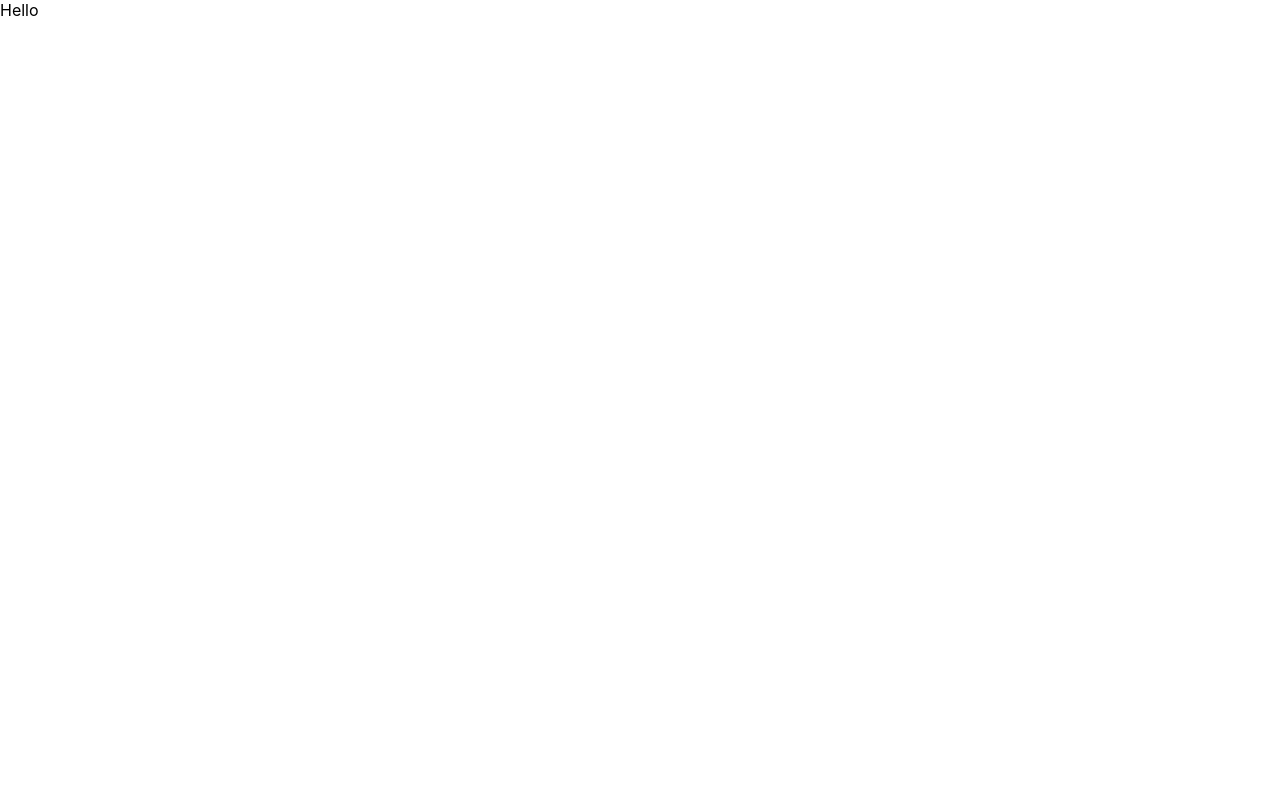
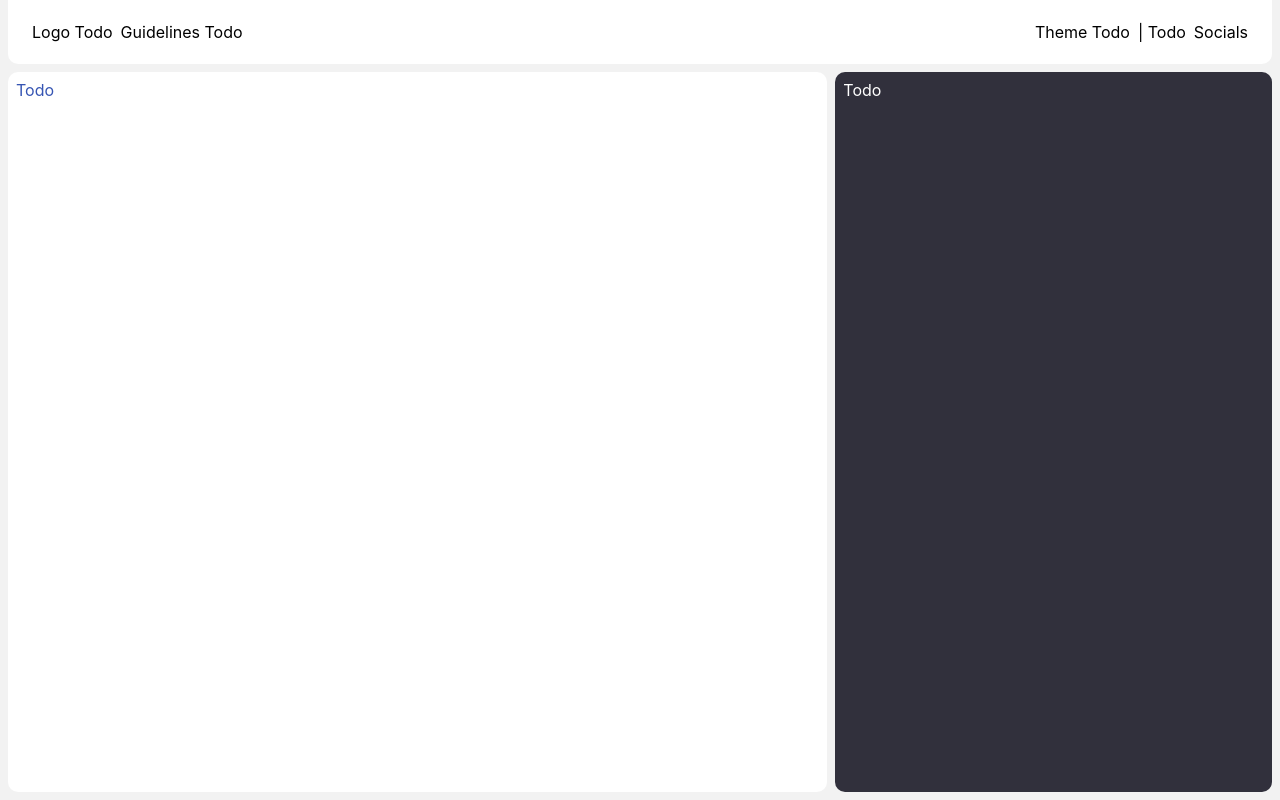
Before and after one commit to KalenskyyAlex/omni-com, a React (Create React App) app: page /sandbox in a window 1280 px wide. Built offline with nearby package versions, Linux system fonts and the light colour scheme.

Commit message:
basic layout of editor

```diff
--- a/src/Sandbox.tsx
+++ b/src/Sandbox.tsx
@@ -1,9 +1,29 @@
+import './index.css';
+
 function Sandbox() {
-  return (
-    <div>
-      Hello
-    </div>
-  );
+    return (
+        <div className="vertical-group">
+            <nav>
+                <div className="horizontal-group">
+                    <div>Logo Todo</div>
+                    <div>Guidelines Todo</div>
+                </div>
+                <div className="horizontal-group">
+                    <div>Theme Todo</div>
+                    <div>| Todo</div>
+                    <div>Socials</div>
+                </div>
+            </nav>
+            <div className="editor-container">
+                <div className="code-space">
+                    Todo
+                </div>
+                <div className="terminal">
+                    Todo
+                </div>
+            </div>
+        </div>
+    );
 }
 
 export default Sandbox;
--- a/src/index.css
+++ b/src/index.css
@@ -1,3 +1,67 @@
+html{
+  --terminal-green: #11D181;
+  --terminal-red: #F04343;
+  --terminal-neutral: #E0E6F9;
+  --terminal-accent: #3655B3;
+  --terminal-background: #31303C;
+  --terminal-text-normal: #E0E6F9;
+
+  --code-keyword: #3655B3;
+  --code-library: #3655B3;
+  --code-operator: #3655B3;
+  --code-function: #FB902E;
+  --code-string: #11D181;
+  --code-variable: #F04343;
+
+  height: 100%;
+}
+
+#root{
+  height: 100%;
+}
+
+#root > *{
+  height: 100%;
+}
+
+code {
+  font-family: source-code-pro, Menlo, Monaco, Consolas, 'Courier New',
+  monospace;
+}
+
+[theme="dark"] {
+  --code-outline: #E0E6F9;
+  --code-background: #101A36;
+  --nav-background: #101A36;
+  --code-text-primary: #101A36;
+  --code-text-secondary: #3655B3;
+  --code-tab-primary: #E0E6F9;
+  --code-tab-secondary: #A6BCFF;
+  --text-primary: #E0E6F9;
+  --background: #0E1730;
+
+  --logo-primary: #E0E6F9;
+  --logo-secondary: rgba(0, 0, 0, 0);
+  --logo-tertiary: #FFFFFF;
+  --logo-quaternary: #3655B3;
+}
+
+[theme="light"] {
+  --code-outline: #3655B3;
+  --code-background: #FFFFFF;
+  --nav-background: #FFFFFF;
+  --code-text-primary: #FFFFFF;
+  --code-text-secondary: #3655B3;
+  --code-tab-primary: #3655B3;
+  --code-tab-secondary: #D3DEFF;
+  --text-primary: #3655B3;
+  --background: #F2F2F2;
+  --logo-primary: #3655B3;
+  --logo-secondary: #D3DEFF;
+  --logo-tertiary: #FFFFFF;
+  --logo-quaternary: #A6BCFF;
+}
+
 body {
   margin: 0;
   font-family: -apple-system, BlinkMacSystemFont, 'Segoe UI', 'Roboto', 'Oxygen',
@@ -5,9 +69,65 @@ body {
     sans-serif;
   -webkit-font-smoothing: antialiased;
   -moz-osx-font-smoothing: grayscale;
+
+  background-color: var(--background);
+  height: 100%;
 }
 
-code {
-  font-family: source-code-pro, Menlo, Monaco, Consolas, 'Courier New',
-    monospace;
+nav {
+  display: flex;
+  justify-content: space-between;
+  align-items: center;
+
+  border-radius: 0 0 10px 10px;
+  padding: 0 24px 0 24px;
+  margin: 0 8px 0 8px;
+  background-color: var(--nav-background);
+  min-height: 64px;
 }
+
+nav > div {
+  display: inline-block;
+}
+
+.horizontal-group{
+  display: flex;
+  justify-content: space-between;
+  gap: 8px;
+}
+
+.vertical-group {
+  display: flex;
+  flex-direction: column;
+  justify-content: space-between;
+}
+
+.editor-container{
+  flex-grow: 1;
+  display: flex;
+  margin: 8px;
+  justify-content: space-between;
+  gap: 8px;
+}
+
+@media (max-width: 800px){
+  .editor-container {
+    flex-direction: column;
+  }
+}
+
+.code-space{
+  padding: 8px;
+  border-radius: 10px;
+  flex-grow: 2;
+  background-color: var(--code-background);
+  color: var(--code-text-secondary);
+}
+
+.terminal{
+  padding: 8px;
+  border-radius: 10px;
+  flex-grow: 1;
+  background-color: var(--terminal-background);
+  color: var(--code-text-primary);
+}
--- a/src/index.tsx
+++ b/src/index.tsx
@@ -33,10 +33,13 @@ const router = createBrowserRouter([
     },
 ]);
 
-const root = ReactDOM.createRoot(
+document.documentElement.setAttribute("theme", "light");
+
+const reactRoot = ReactDOM.createRoot(
     document.getElementById('root') as HTMLElement
 );
-root.render(
+
+reactRoot.render(
     <React.StrictMode>
         <RouterProvider router={router}></RouterProvider>
     </React.StrictMode>
```
